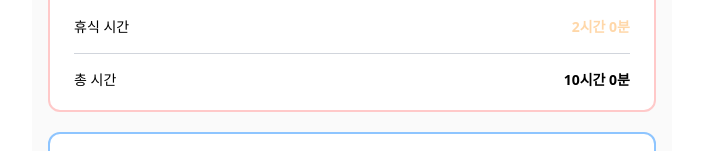
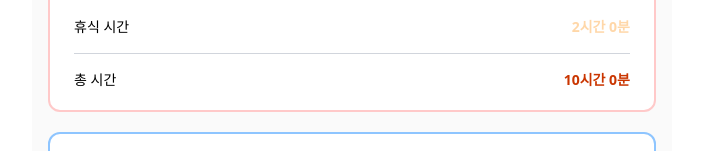
Before and after one commit to mallangmollang/sallang_front, a React (Vite) app: page /report in a window 1280 px wide. Shown: the part 258-409 px from the top of the page, without its empty margins (288-991 px from the left). Built offline with nearby package versions, Linux system fonts and the light colour scheme.

Commit message:
Feat: 텍스트 색상 수정

```diff
--- a/src/components/WorkRestBar.jsx
+++ b/src/components/WorkRestBar.jsx
@@ -40,7 +40,7 @@ export default function WorkRestBar({ workMinutes = 0, restMinutes = 0 }) {
 
       <div className="flex items-center justify-between pb-1">
         <p className="text-sm text-black">총 시간</p>
-        <p className="text-sm font-extrabold text-black">
+        <p className="text-sm font-extrabold text-orange-700">
           {Math.floor(total / 60)}시간 {total % 60}분
         </p>
       </div>
```
